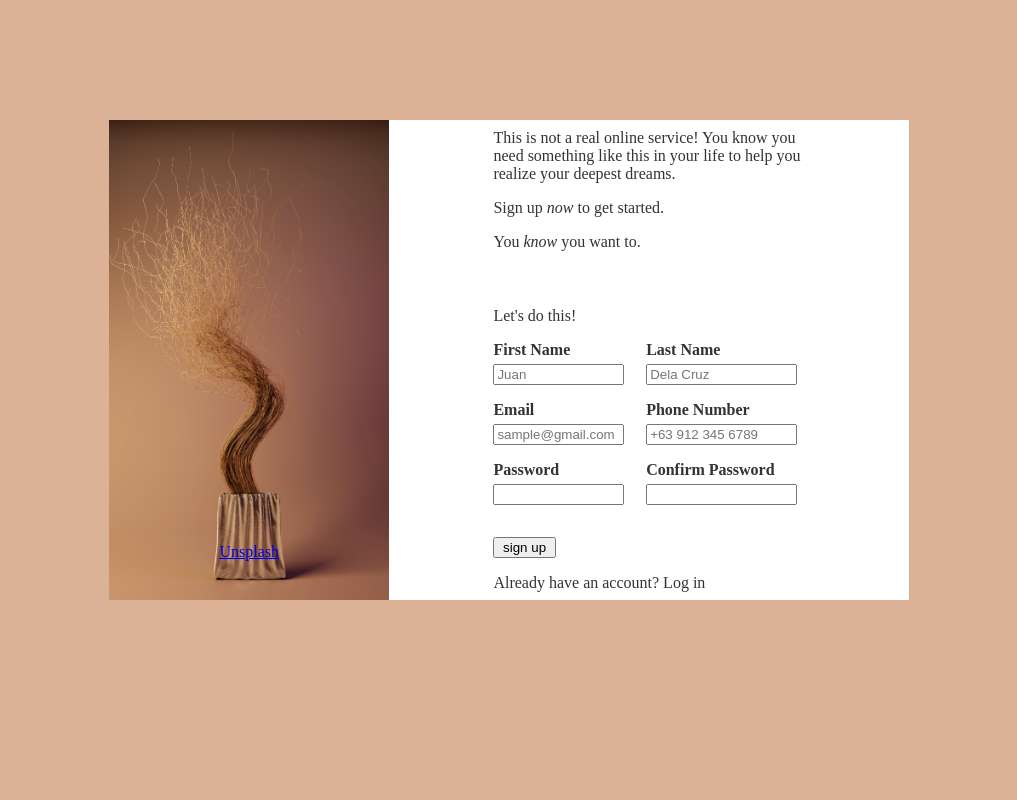
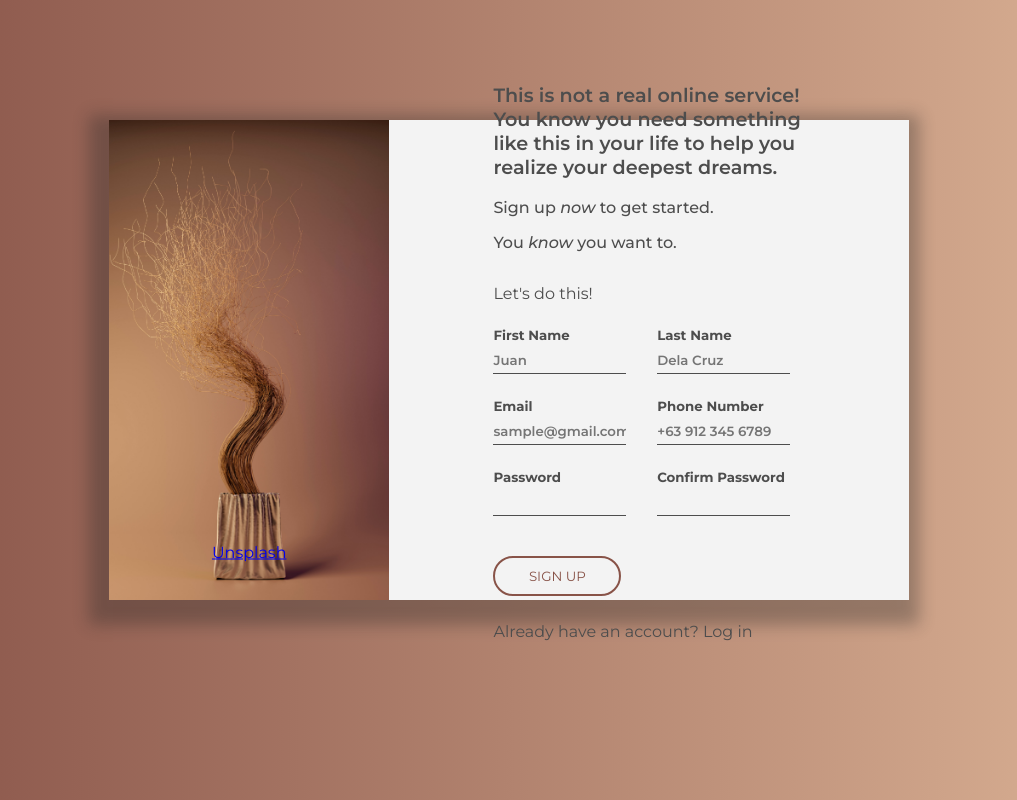
Before and after one commit to meowyboii/signup-form, a plain HTML site: page index.html in a window 1280 px wide. Shown: the whole page, without its empty margins (131-1148 px from the left). Drawn offline with Linux system fonts and the light colour scheme.

Commit message:
add more styling to the signup form

```diff
--- a/index.html
+++ b/index.html
@@ -3,6 +3,13 @@
   <head>
     <meta charset="UTF-8" />
     <meta name="viewport" content="width=device-width, initial-scale=1.0" />
+    <link rel="preconnect" href="https://fonts.googleapis.com" />
+    <link rel="preconnect" href="https://fonts.gstatic.com" crossorigin />
+    <link
+      href="https://fonts.googleapis.com/css2?family=Montserrat:ital,wght@0,100..900;1,100..900&display=swap"
+      rel="stylesheet"
+    />
+
     <link rel="stylesheet" href="styles.css" />
     <title>Signup Form</title>
   </head>
@@ -27,35 +34,35 @@
           <p>You <em>know</em> you want to.</p>
         </div>
         <form action="" method="post">
+          <p>Let's do this!</p>
           <div id="form-section">
-            <div>
-              <p>Let's do this!</p>
-              <label for="first-name">first name</label>
+            <div class="input-group">
+              <input type="password" name="password" id="password" />
+              <label for="password">password</label>
+
+              <input
+                type="email"
+                name="email"
+                id="email"
+                placeholder="sample@gmail.com"
+              />
+              <label for="email">email</label>
               <input
                 type="text"
                 name="first-name"
                 id="first-name"
                 placeholder="Juan"
               />
-              <label for="email">email</label>
+              <label for="first-name">first name</label>
+            </div>
+            <div class="input-group">
               <input
-                type="email"
-                name="email"
-                id="email"
-                placeholder="sample@gmail.com"
+                type="password"
+                name="confirm-password-confirm"
+                id="confirm-password"
               />
-              <label for="password">password</label>
-              <input type="password" name="password" id="password" />
-            </div>
-            <div style="margin-top: 50px">
-              <label for="last-name">last name</label>
-              <input
-                type="text"
-                name="last-name"
-                id="last-name"
-                placeholder="Dela Cruz"
-              />
-              <label for="phone">phone number</label>
+              <label for="confirm-password">confirm password</label>
+
               <input
                 type="tel"
                 name="phone"
@@ -64,12 +71,14 @@
                 pattern="^\+63\d{10}$"
                 required
               />
-              <label for="confirm-password">confirm password</label>
+              <label for="phone">phone number</label>
               <input
-                type="password"
-                name="confirm-password-confirm"
-                id="confirm-password"
+                type="text"
+                name="last-name"
+                id="last-name"
+                placeholder="Dela Cruz"
               />
+              <label for="last-name">last name</label>
             </div>
           </div>
         </form>
--- a/styles.css
+++ b/styles.css
@@ -2,7 +2,8 @@
   /* Color Palette */
   --primary-color: #885348;
   --secondary-color: #dbb295;
-  --text-color: #333;
+  --text-color: #4d4d4d;
+  --dirty-white: #f3f3f3;
   --border-danger: #c94a41;
 
   /* Font Sizes */
@@ -17,7 +18,12 @@
 }
 
 body {
-  background-color: var(--secondary-color);
+  font-family: "Montserrat", sans-serif;
+  background: linear-gradient(
+    to right,
+    var(--primary-color),
+    var(--secondary-color)
+  );
   margin: 0;
 }
 p {
@@ -29,14 +35,42 @@ label {
   color: var(--text-color);
   font-weight: bold;
   text-transform: capitalize;
+  font-size: smaller;
 }
 input {
+  background-color: var(--dirty-white);
   width: 90%;
+  height: 25px;
+  padding: 0;
   margin-top: 5px;
-  margin-bottom: var(--spacing-medium);
+  margin-bottom: var(--spacing-large);
+  border: 0;
+  border-bottom: 1px solid var(--text-color);
+  font-family: "Montserrat", sans-serif;
+  font-weight: 600;
+}
+input:focus {
+  outline: 0;
+  border-color: var(--primary-color);
+}
+input:focus + label {
+  color: var(--primary-color);
+}
+
+::placeholder {
+  font-family: "Montserrat", sans-serif;
 }
 button {
-  width: 20%;
+  font-family: "Montserrat", sans-serif;
+  padding: 10px 10px;
+  margin-bottom: 10px;
+  width: 16vh;
+  text-transform: uppercase;
+  background-color: var(--dirty-white);
+  border-radius: 20px;
+  border: var(--primary-color) solid 2px;
+  color: var(--primary-color);
+  cursor: pointer;
 }
 
 #container {
@@ -44,7 +78,8 @@ button {
   height: 60vh;
   width: auto;
   margin: 15vh 30vh;
-  background-color: white;
+  background-color: var(--dirty-white);
+  box-shadow: -5px 10px 15px 15px rgba(36, 36, 36, 0.322);
 }
 #bg-image {
   height: auto;
@@ -67,10 +102,17 @@ button {
   width: 50%;
   display: flex;
   flex-direction: column;
-  background-color: white;
+  background-color: var(--dirty-white);
   margin: var(--spacing-large);
   padding: 80px;
   justify-content: center;
+}
+#title {
+  font-weight: 500;
+}
+#title p:first-child {
+  font-weight: 600;
+  font-size: larger;
 }
 #form-section {
   display: flex;
@@ -78,3 +120,9 @@ button {
   margin-bottom: var(--spacing-medium);
   margin-top: var(--spacing-large);
 }
+.input-group {
+  width: 100%;
+  height: auto;
+  display: flex;
+  flex-direction: column-reverse;
+}
```
